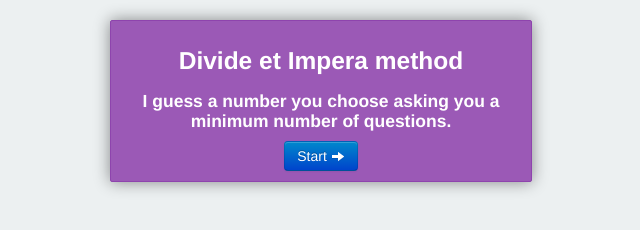
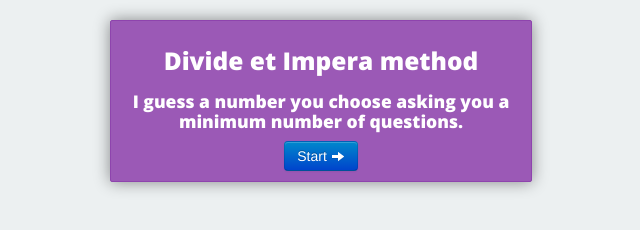
Before and after one commit to IonicaBizau/Guess-Your-Number, a plain HTML site: page en.html in a window 1280 px wide. Shown: the whole page, without its empty margins (319-959 px from the left). Drawn offline with nearby package versions, Linux system fonts and the light colour scheme.

Commit message:
Open sans

```diff
--- a/css/style.css
+++ b/css/style.css
@@ -1,4 +1,5 @@
 /* general */
+@import url(http://fonts.googleapis.com/css?family=Open+Sans:400,800);
 
 img {
     margin: 0 auto;
@@ -8,6 +9,7 @@ img {
 body {
     overflow: hidden;
     background-color: #ecf0f1;
+    font-family: 'Open Sans', sans-serif;
 }
 
 #container {
```
Also changed, not shown: en.html (line endings or trailing spaces).
